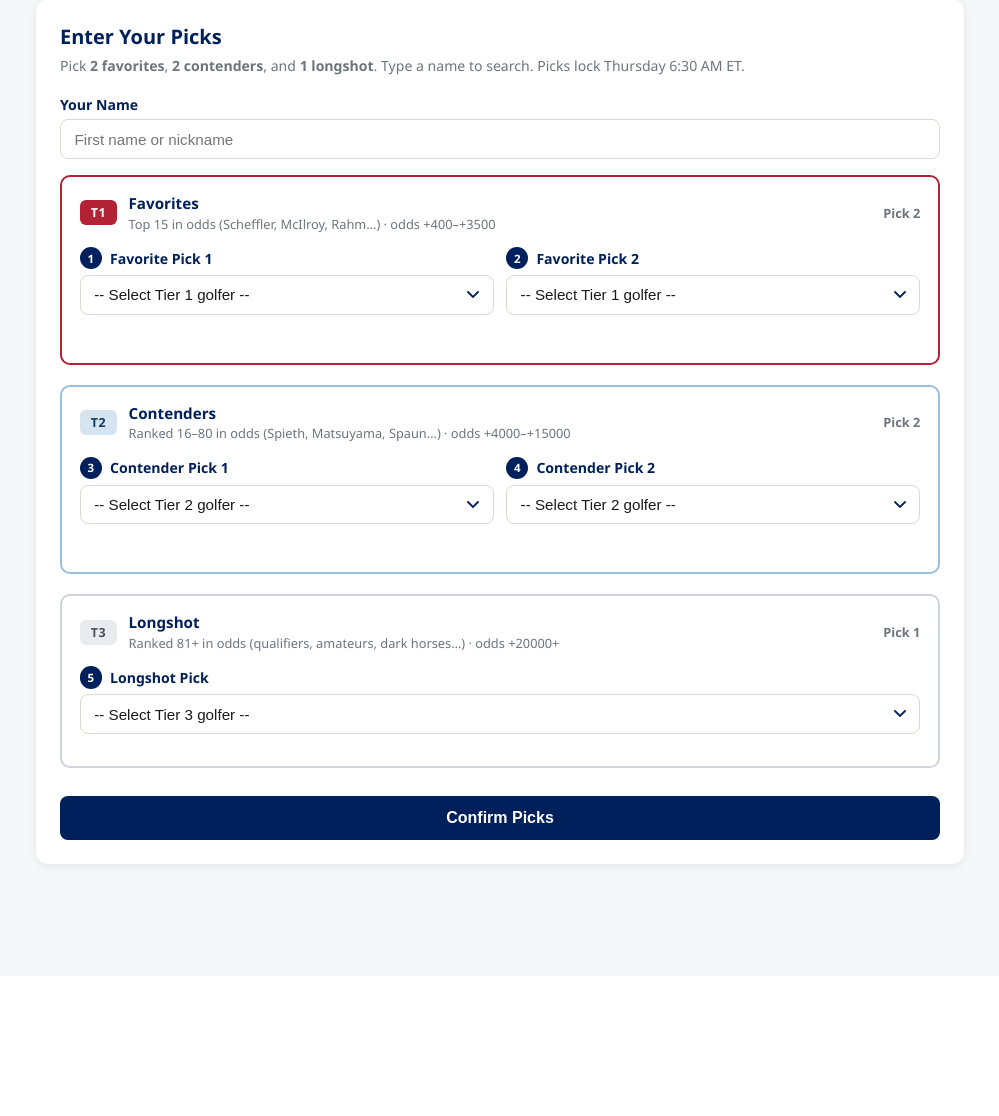
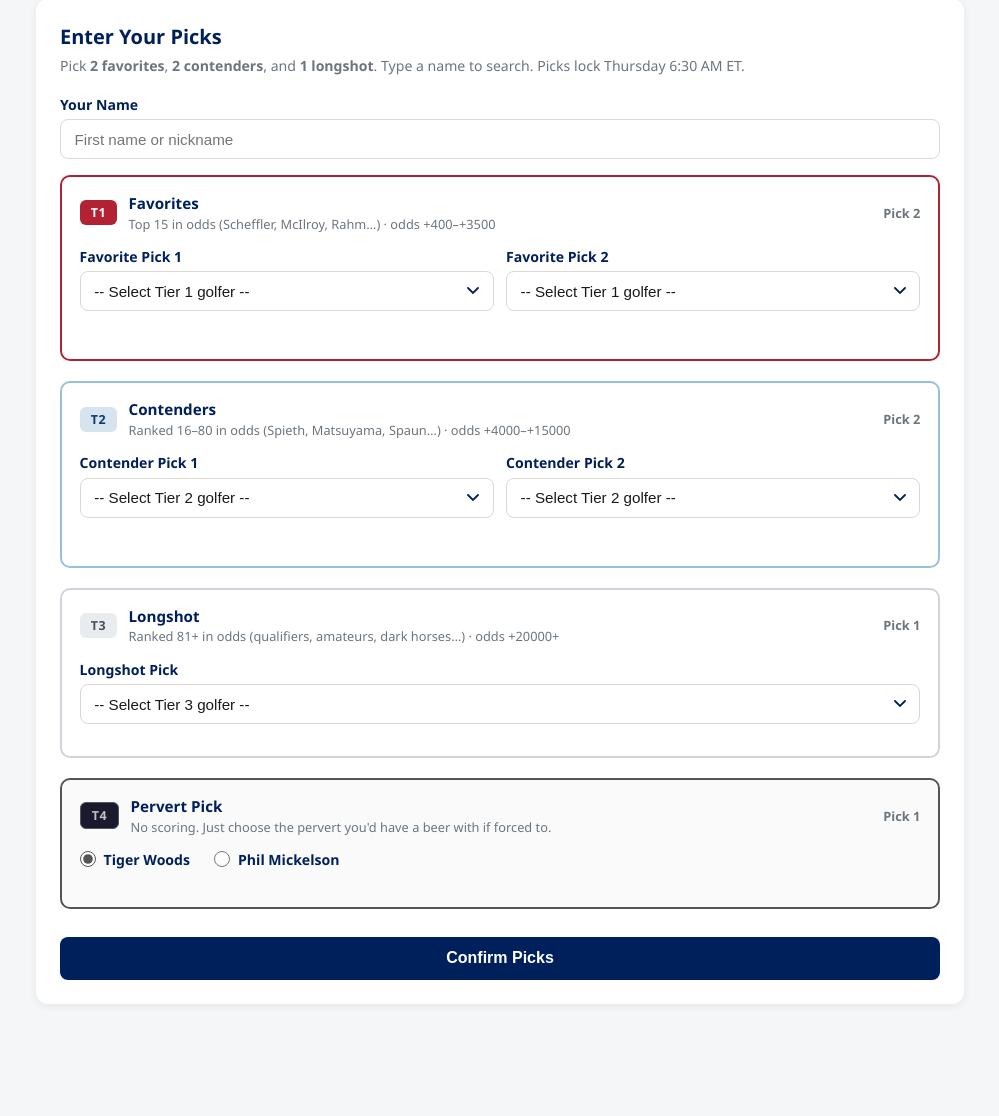
Before and after one commit to Guajardo23/us-open-pool, a Flask app: page / in a window 1280 px wide. Shown: the part 298-1414 px from the top of the page, without its empty margins (140-1139 px from the left). Before the commit the page ends 1168 px from the top, so only its background shows below. Run offline with Flask 3, Linux system fonts and the light colour scheme; data that the repository does not hold is empty.

Commit message:
T4 Pervert Pick: radio buttons (Tiger/Phil), no circles, 3min poll, copy tweaks

```diff
--- a/app.py
+++ b/app.py
@@ -101,15 +101,17 @@ TIER3 = sorted([
 ])
 
 FIELD = sorted(TIER1 + TIER2 + TIER3)
-TIERS = {g: 1 for g in TIER1} | {g: 2 for g in TIER2} | {g: 3 for g in TIER3}
+TIER4 = ["Tiger Woods", "Phil Mickelson"]
+TIERS = {g: 1 for g in TIER1} | {g: 2 for g in TIER2} | {g: 3 for g in TIER3} | {g: 4 for g in TIER4}
 
 TIER_LABELS = {
     1: "Tier 1 — Favorites",
     2: "Tier 2 — Contenders",
     3: "Tier 3 — Longshots",
+    4: "Tier 4 — Pervert Pick",
 }
-# picks must be submitted in slot order: [T1, T1, T2, T2, T3]
-PICK_TIER_SLOTS = [1, 1, 2, 2, 3]
+# picks must be submitted in slot order: [T1, T1, T2, T2, T3, T4]
+PICK_TIER_SLOTS = [1, 1, 2, 2, 3, 4]
 
 # normalized lookup for forgiving name matching (handles accent differences)
 def _norm(s):
@@ -118,7 +120,7 @@ def _norm(s):
         if unicodedata.category(c) != "Mn"
     ).lower().strip()
 
-FIELD_NORM = {_norm(g): g for g in FIELD}
+FIELD_NORM = {_norm(g): g for g in FIELD + TIER4}
 
 # ── File helpers ──────────────────────────────────────────────────────────────
 def load_json(path, default=None):
@@ -213,7 +215,7 @@ def index():
 
 @app.route("/api/field")
 def get_field():
-    return jsonify({"tier1": TIER1, "tier2": TIER2, "tier3": TIER3})
+    return jsonify({"tier1": TIER1, "tier2": TIER2, "tier3": TIER3, "tier4": TIER4})
 
 @app.route("/api/status")
 def get_status():
@@ -253,7 +255,7 @@ def get_status():
         "venue":         TOURNAMENT_VENUE,
         "tiers":         TIERS,
         "tier_labels":   TIER_LABELS,
-        "field":         {"tier1": TIER1, "tier2": TIER2, "tier3": TIER3},
+        "field":         {"tier1": TIER1, "tier2": TIER2, "tier3": TIER3, "tier4": TIER4},
     })
 
 @app.route("/api/picks", methods=["POST"])
@@ -270,15 +272,19 @@ def submit_picks():
 
     if not name:
         return jsonify({"error": "Please enter your name."}), 400
-    if len(picks) != 5:
+    if len(picks) < 5 or len(picks) > 6:
         return jsonify({"error": "Select exactly 5 picks: 2 from Tier 1, 2 from Tier 2, 1 from Tier 3."}), 400
-    if len(set(picks)) != 5:
+
+    core_picks = picks[:5]
+    pervert_pick = picks[5] if len(picks) == 6 else ""
+
+    if len(set(core_picks)) != 5:
         return jsonify({"error": "All 5 picks must be different golfers."}), 400
 
     # Normalize and validate each pick against its required tier
     # Slot order: [T1-pick1, T1-pick2, T2-pick1, T2-pick2, T3-pick1]
     resolved = []
-    for i, pick in enumerate(picks):
+    for i, pick in enumerate(core_picks):
         canonical = FIELD_NORM.get(_norm(pick))
         if not canonical:
             return jsonify({"error": f"Golfer not in field: \"{pick}\". Check spelling."}), 400
@@ -287,6 +293,11 @@ def submit_picks():
         if actual_tier != expected_tier:
             return jsonify({"error": f"{canonical} is in {TIER_LABELS[actual_tier]}, not {TIER_LABELS[expected_tier]}."}), 400
         resolved.append(canonical)
+
+    # T4 Pervert Pick — stored for fun, no validation, no scoring
+    if pervert_pick:
+        t4_canonical = FIELD_NORM.get(_norm(pervert_pick)) or pervert_pick
+        resolved.append(t4_canonical)
 
     all_picks = load_json(PICKS_FILE)
     all_picks[name] = resolved
--- a/templates/index.html
+++ b/templates/index.html
@@ -174,7 +174,12 @@
 
   /* ── Tier badge in pick cards ── */
   .tier-dot { display:inline-block; border-radius:3px; padding:.05rem .35rem; font-size:.68rem; font-weight:700; margin-right:.3rem; vertical-align:middle; }
-  .tier-dot.t1 { background:var(--usa-red); color:#fff; }
+  .tier-badge.t4 { background:#1a1a2e; color:#c0c0c0; border:1px solid #555; }
+  .tier-section.t4 { border-color:#555; background:#fafafa; }
+  .tier-dot.t4 { background:#333; color:#ddd; }
+  .pervert-radios { display:flex; gap:1.5rem; flex-wrap:wrap; }
+  .radio-label { display:flex; align-items:center; gap:.4rem; font-size:.95rem; cursor:pointer; }
+  .radio-label input[type=radio] { accent-color:#555; width:1rem; height:1rem; cursor:pointer; }
   .tier-dot.t2 { background:#d6e4f0; color:#0d3b66; }
   .tier-dot.t3 { background:#e9ecef; color:#555; }
 </style>
@@ -224,11 +229,11 @@
         </div>
         <div class="pick-grid">
           <div class="pick-slot form-row">
-            <label for="pick1"><span class="pick-num">1</span> Favorite Pick 1</label>
+            <label for="pick1">Favorite Pick 1</label>
             <select id="pick1"><option value="">-- Select Tier 1 golfer --</option></select>
           </div>
           <div class="pick-slot form-row">
-            <label for="pick2"><span class="pick-num">2</span> Favorite Pick 2</label>
+            <label for="pick2">Favorite Pick 2</label>
             <select id="pick2"><option value="">-- Select Tier 1 golfer --</option></select>
           </div>
         </div>
@@ -246,11 +251,11 @@
         </div>
         <div class="pick-grid">
           <div class="pick-slot form-row">
-            <label for="pick3"><span class="pick-num">3</span> Contender Pick 1</label>
+            <label for="pick3">Contender Pick 1</label>
             <select id="pick3"><option value="">-- Select Tier 2 golfer --</option></select>
           </div>
           <div class="pick-slot form-row">
-            <label for="pick4"><span class="pick-num">4</span> Contender Pick 2</label>
+            <label for="pick4">Contender Pick 2</label>
             <select id="pick4"><option value="">-- Select Tier 2 golfer --</option></select>
           </div>
         </div>
@@ -267,8 +272,30 @@
           <span class="tier-pick-count">Pick 1</span>
         </div>
         <div class="pick-slot form-row">
-          <label for="pick5"><span class="pick-num">5</span> Longshot Pick</label>
+          <label for="pick5">Longshot Pick</label>
             <select id="pick5"><option value="">-- Select Tier 3 golfer --</option></select>
+        </div>
+      </div>
+
+      <!-- Tier 4 -->
+      <div class="tier-section t4">
+        <div class="tier-header">
+          <span class="tier-badge t4">T4</span>
+          <div>
+            <div class="tier-title">Pervert Pick</div>
+            <div class="tier-desc">No scoring. Just choose the pervert you'd have a beer with if forced to.</div>
+          </div>
+          <span class="tier-pick-count">Pick 1</span>
+        </div>
+        <div class="pick-slot form-row" style="align-items:center">
+          <div class="pervert-radios">
+            <label class="radio-label">
+              <input type="radio" name="pick6" value="Tiger Woods" checked> Tiger Woods
+            </label>
+            <label class="radio-label">
+              <input type="radio" name="pick6" value="Phil Mickelson"> Phil Mickelson
+            </label>
+          </div>
         </div>
       </div>
 
@@ -313,7 +340,7 @@ window.addEventListener("DOMContentLoaded", async () => {
     document.getElementById("nameInput").value = savedName;
     loadExistingPicks(savedName);
   }
-  setInterval(loadStatus, 60000);      // refresh data every 60s
+  setInterval(loadStatus, 180000);     // refresh data every 3 min
   setInterval(updateCountdown, 1000);  // tick countdown every second
   updateCountdown();
 });
@@ -327,6 +354,7 @@ async function loadField() {
   populateSelect("pick3", tierFields.tier2, "-- Select Tier 2 golfer --");
   populateSelect("pick4", tierFields.tier2, "-- Select Tier 2 golfer --");
   populateSelect("pick5", tierFields.tier3, "-- Select Tier 3 golfer --");
+  // pick6 is radio buttons — no population needed
 
   // Prevent same golfer in both T1 slots
   document.getElementById("pick1").addEventListener("change", () =>
@@ -435,11 +463,16 @@ function updateCountdown() {
 function loadExistingPicks(name) {
   if (!name || !appData.picks) return;
   const existing = appData.picks[name.trim()];
-  if (existing && existing.length === 5) {
-    existing.forEach((g, i) => {
+  if (existing && existing.length >= 5) {
+    existing.slice(0, 5).forEach((g, i) => {
       const el = document.getElementById(`pick${i+1}`);
       if (el) el.value = g;
     });
+    // restore T4 radio
+    if (existing[5]) {
+      const r = document.querySelector(`input[name="pick6"][value="${existing[5]}"]`);
+      if (r) r.checked = true;
+    }
     // Re-sync pair constraints after restoring saved picks
     if (tierFields.tier1.length) {
       syncTierPair("pick1", "pick2", tierFields.tier1, "-- Select Tier 1 golfer --");
@@ -494,15 +527,17 @@ async function submitPicks() {
   const name = document.getElementById("nameInput").value.trim();
   if (!name) { showMsg("Please enter your name.", "error"); return; }
 
-  // picks order: [T1a, T1b, T2a, T2b, T3]
+  // picks order: [T1a, T1b, T2a, T2b, T3, T4]
   const picks = Array.from({length: 5}, (_, i) =>
     (document.getElementById(`pick${i+1}`).value || "").trim()
   );
+  const pick6radio = document.querySelector('input[name="pick6"]:checked');
+  picks.push(pick6radio ? pick6radio.value : "");
 
   for (let i = 0; i < 5; i++) {
     if (!picks[i]) { showMsg(`Please make selection ${i+1}.`, "error"); return; }
   }
-  if (new Set(picks).size !== 5) { showMsg("All 5 picks must be different golfers.", "error"); return; }
+  if (new Set(picks.slice(0,5)).size !== 5) { showMsg("All 5 picks must be different golfers.", "error"); return; }
 
   const btn = document.getElementById("submitBtn");
   btn.disabled = true;
```
